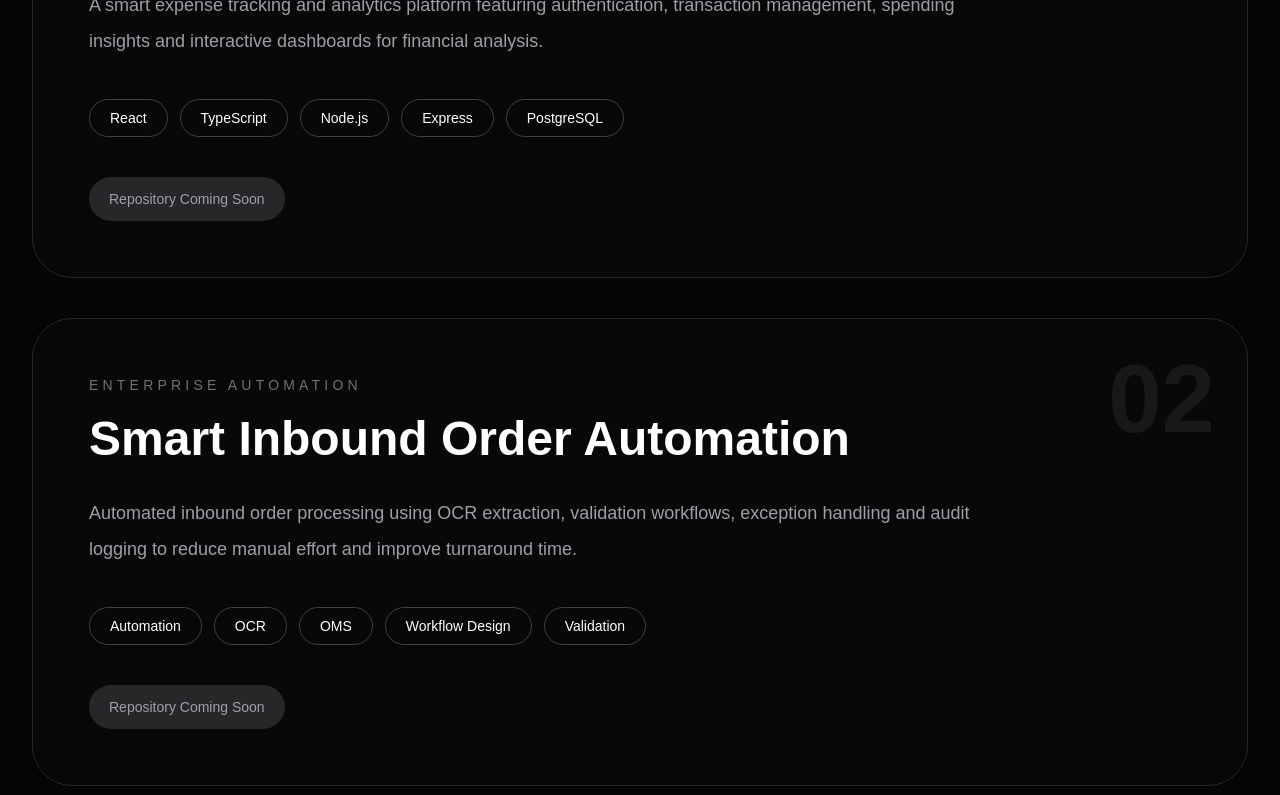
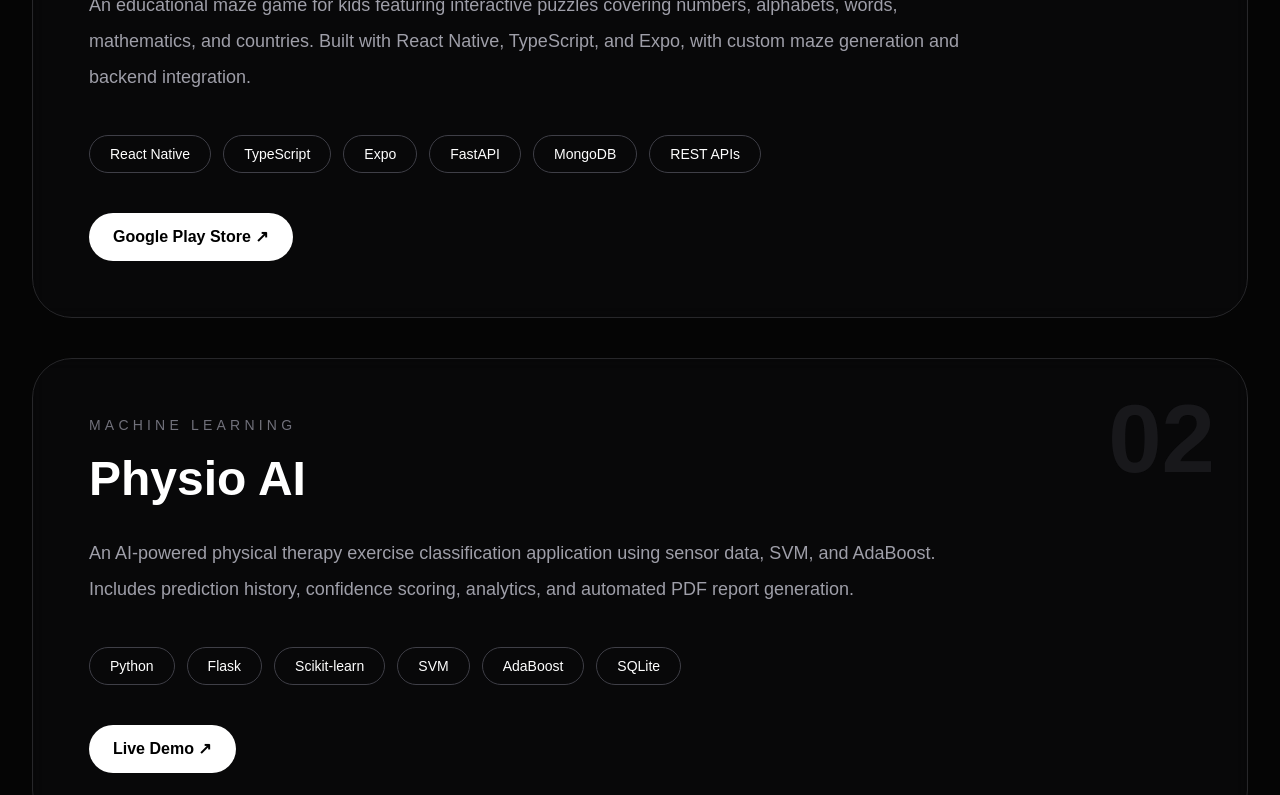
Before and after one commit to RohanThakur1927/rohan-portfolio, a Next.js app: page / in a window 1280 px wide. Shown: the part 3680-4475 px from the top of the page. Built offline with nearby package versions, Linux system fonts and the light colour scheme.

Commit message:
Update featured projects and project links

```diff
--- a/app/components/Projects.tsx
+++ b/app/components/Projects.tsx
@@ -4,10 +4,47 @@ export default function Projects() {
   const projects = [
     {
       number: "01",
+      title: "ProKids",
+      category: "ANDROID GAME DEVELOPMENT",
+      description:
+        "An educational maze game for kids featuring interactive puzzles covering numbers, alphabets, words, mathematics, and countries. Built with React Native, TypeScript, and Expo, with custom maze generation and backend integration.",
+      technologies: [
+        "React Native",
+        "TypeScript",
+        "Expo",
+        "FastAPI",
+        "MongoDB",
+        "REST APIs",
+      ],
+      playStore:
+        "https://play.google.com/store/apps/details?id=com.edupro.playgames",
+      liveDemo: "",
+      github: "",
+    },
+    {
+      number: "02",
+      title: "Physio AI",
+      category: "MACHINE LEARNING",
+      description:
+        "An AI-powered physical therapy exercise classification application using sensor data, SVM, and AdaBoost. Includes prediction history, confidence scoring, analytics, and automated PDF report generation.",
+      technologies: [
+        "Python",
+        "Flask",
+        "Scikit-learn",
+        "SVM",
+        "AdaBoost",
+        "SQLite",
+      ],
+      playStore: "",
+      liveDemo: "https://physioai-ppav.onrender.com/",
+      github: "",
+    },
+    {
+      number: "03",
       title: "Expense Mastermind",
       category: "FULL STACK APPLICATION",
       description:
-        "A smart expense tracking and analytics platform featuring authentication, transaction management, spending insights and interactive dashboards for financial analysis.",
+        "A smart expense tracking and analytics platform featuring authentication, transaction management, spending insights, and interactive dashboards for financial analysis.",
       technologies: [
         "React",
         "TypeScript",
@@ -15,150 +52,118 @@ export default function Projects() {
         "Express",
         "PostgreSQL",
       ],
+      playStore: "",
+      liveDemo: "",
+      github: "",
     },
     {
-      number: "02",
+      number: "04",
       title: "Smart Inbound Order Automation",
       category: "ENTERPRISE AUTOMATION",
       description:
-        "Automated inbound order processing using OCR extraction, validation workflows, exception handling and audit logging to reduce manual effort and improve turnaround time.",
+        "Automated inbound order processing using OCR extraction, validation workflows, exception handling, and audit logging to reduce manual effort and improve turnaround time.",
       technologies: [
-        "Automation",
+        "Python",
         "OCR",
         "OMS",
         "Workflow Design",
         "Validation",
       ],
-    },
-    {
-      number: "03",
-      title: "Physical Therapy Exercise Classifier",
-      category: "MACHINE LEARNING",
-      description:
-        "Machine learning solution for classifying physical therapy exercises using sensor data and advanced feature engineering with SVM and AdaBoost models.",
-      technologies: [
-        "Python",
-        "Machine Learning",
-        "SVM",
-        "AdaBoost",
-        "Data Analysis",
-      ],
+      playStore: "",
+      liveDemo: "",
+      github: "",
     },
   ];
 
   return (
-    <section
-      id="projects"
-      className="max-w-7xl mx-auto px-8 py-12"
-    >
+    <section id="projects" className="mx-auto max-w-7xl px-8 py-12">
       <FadeIn>
-
-        <p className="text-zinc-500 uppercase tracking-[0.3em] mb-4">
+        <p className="mb-4 uppercase tracking-[0.3em] text-zinc-500">
           Featured Projects
         </p>
 
-        <h2 className="text-5xl md:text-7xl font-bold mb-20">
+        <h2 className="mb-20 text-5xl font-bold md:text-7xl">
           Selected Work
         </h2>
 
         <div className="space-y-10">
-
           {projects.map((project) => (
             <div
               key={project.number}
-              className="
-                group
-                relative
-                border
-                border-zinc-800
-                rounded-[40px]
-                p-10 md:p-14
-                bg-zinc-900/20
-                backdrop-blur-sm
-                hover:border-zinc-500
-                hover:-translate-y-2
-                hover:shadow-[0_0_40px_rgba(255,255,255,0.05)]
-                transition-all
-                duration-500
-              "
+              className="group relative rounded-[40px] border border-zinc-800 bg-zinc-900/20 p-10 backdrop-blur-sm transition-all duration-500 hover:-translate-y-2 hover:border-zinc-500 hover:shadow-[0_0_40px_rgba(255,255,255,0.05)] md:p-14"
             >
-              <div
-                className="
-                  absolute
-                  top-8
-                  right-8
-                  text-6xl
-                  md:text-8xl
-                  font-bold
-                  text-zinc-900
-                  select-none
-                  group-hover:text-zinc-700
-                  group-hover:scale-110
-                  transition-all
-                  duration-500
-                "
-              >
+              <div className="absolute right-8 top-8 select-none text-6xl font-bold text-zinc-900 transition-all duration-500 group-hover:scale-110 group-hover:text-zinc-700 md:text-8xl">
                 {project.number}
               </div>
 
-              <p className="text-zinc-500 uppercase tracking-[0.3em] text-sm mb-5">
+              <p className="mb-5 text-sm uppercase tracking-[0.3em] text-zinc-500">
                 {project.category}
               </p>
 
-              <h3 className="text-4xl md:text-5xl font-bold mb-8 max-w-4xl">
+              <h3 className="mb-8 max-w-4xl text-4xl font-bold md:text-5xl">
                 {project.title}
               </h3>
 
-              <p className="text-zinc-400 text-lg leading-9 max-w-4xl">
+              <p className="max-w-4xl text-lg leading-9 text-zinc-400">
                 {project.description}
               </p>
 
-              <div className="flex flex-wrap gap-3 mt-10">
-
+              <div className="mt-10 flex flex-wrap gap-3">
                 {project.technologies.map((tech) => (
                   <span
                     key={tech}
-                    className="
-                      px-5
-                      py-2
-                      border
-                      border-zinc-700
-                      rounded-full
-                      text-sm
-                      hover:border-white/40
-                      transition
-                    "
+                    className="rounded-full border border-zinc-700 px-5 py-2 text-sm transition hover:border-white/40"
                   >
                     {tech}
                   </span>
                 ))}
-
               </div>
 
-              <div className="mt-10">
+              <div className="mt-10 flex flex-wrap gap-4">
+                {project.playStore && (
+                  <a
+                    href={project.playStore}
+                    target="_blank"
+                    rel="noopener noreferrer"
+                    className="inline-flex items-center rounded-full bg-white px-6 py-3 font-semibold text-black transition hover:scale-105"
+                  >
+                    Google Play Store ↗
+                  </a>
+                )}
 
-                <span
-                  className="
-                    inline-flex
-                    items-center
-                    px-5
-                    py-3
-                    rounded-full
-                    bg-zinc-800
-                    text-zinc-400
-                    text-sm
-                  "
-                >
-                  Repository Coming Soon
-                </span>
+                {project.liveDemo && (
+                  <a
+                    href={project.liveDemo}
+                    target="_blank"
+                    rel="noopener noreferrer"
+                    className="inline-flex items-center rounded-full bg-white px-6 py-3 font-semibold text-black transition hover:scale-105"
+                  >
+                    Live Demo ↗
+                  </a>
+                )}
 
+                {project.github && (
+                  <a
+                    href={project.github}
+                    target="_blank"
+                    rel="noopener noreferrer"
+                    className="inline-flex items-center rounded-full border border-zinc-700 px-6 py-3 transition hover:border-white"
+                  >
+                    GitHub ↗
+                  </a>
+                )}
+
+                {!project.playStore &&
+                  !project.liveDemo &&
+                  !project.github && (
+                    <span className="inline-flex items-center rounded-full bg-zinc-800 px-5 py-3 text-sm text-zinc-400">
+                      Link to be added
+                    </span>
+                  )}
               </div>
-
             </div>
           ))}
-
         </div>
-
       </FadeIn>
     </section>
   );
```
